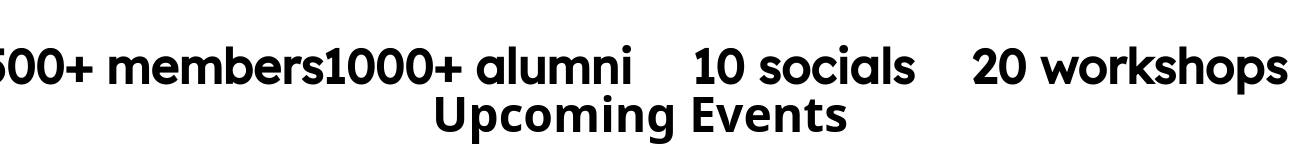
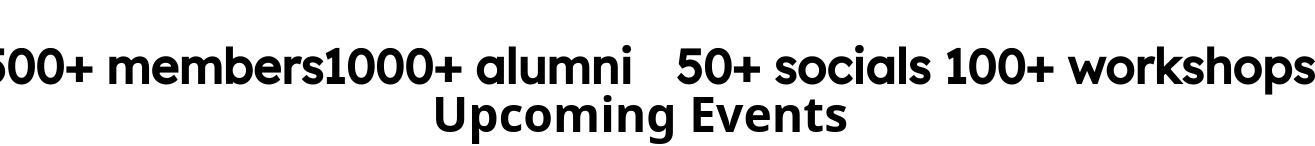
Before and after one commit to acm-ucr/acm-hydra, a Next.js app: page / in a window 1280 px wide. Shown: the part 659-805 px from the top of the page, 1315 px wide, since content can reach past the window. Built offline with nearby package versions, Linux system fonts and the light colour scheme.

Commit message:
update social & workshop stats. ran prettier

```diff
--- a/components/Stats.js
+++ b/components/Stats.js
@@ -26,7 +26,7 @@ const Stats = () => {
 				lg={3}
 				className='flex justify-center whitespace-nowrap'
 			>
-				10 socials
+				50+ socials
 			</Col>
 			<Col
 				sm={12}
@@ -34,7 +34,7 @@ const Stats = () => {
 				lg={3}
 				className='flex justify-center whitespace-nowrap'
 			>
-				20 workshops
+				100+ workshops
 			</Col>
 		</Row>
 	);
```
